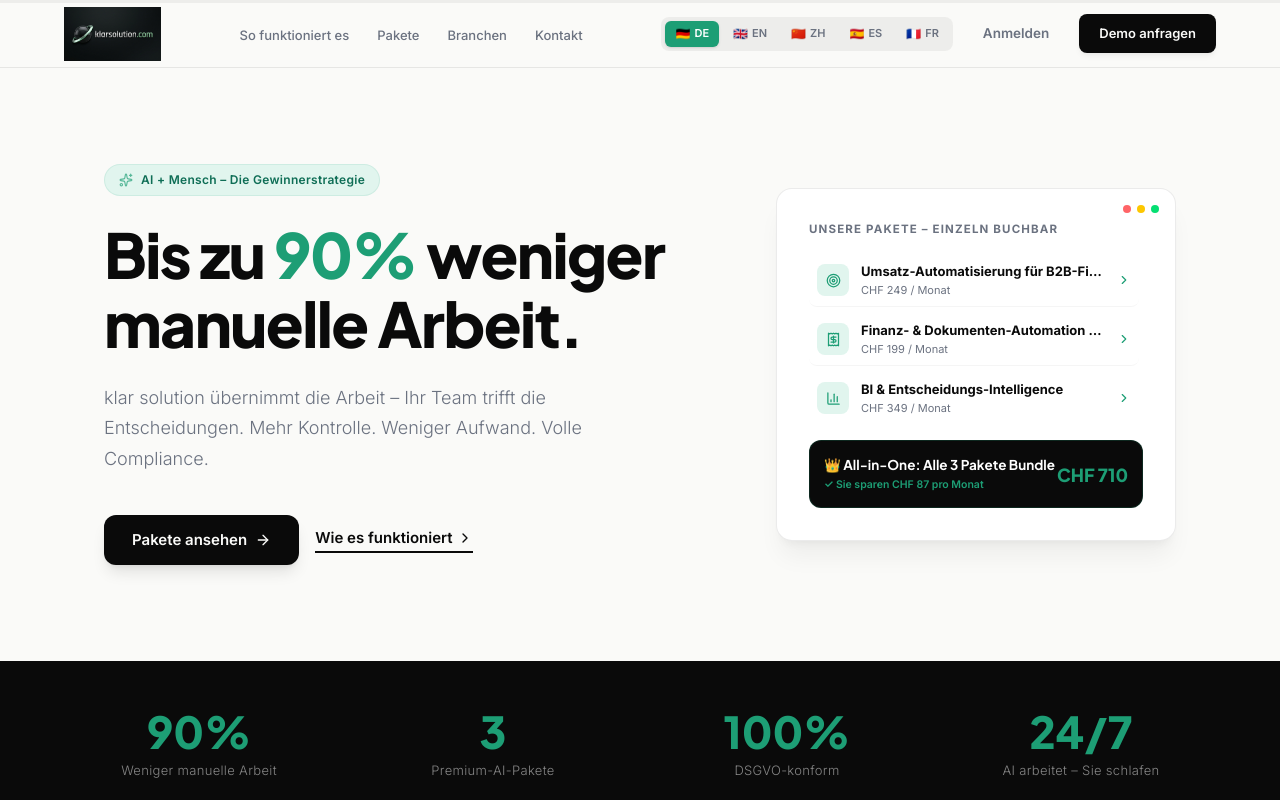
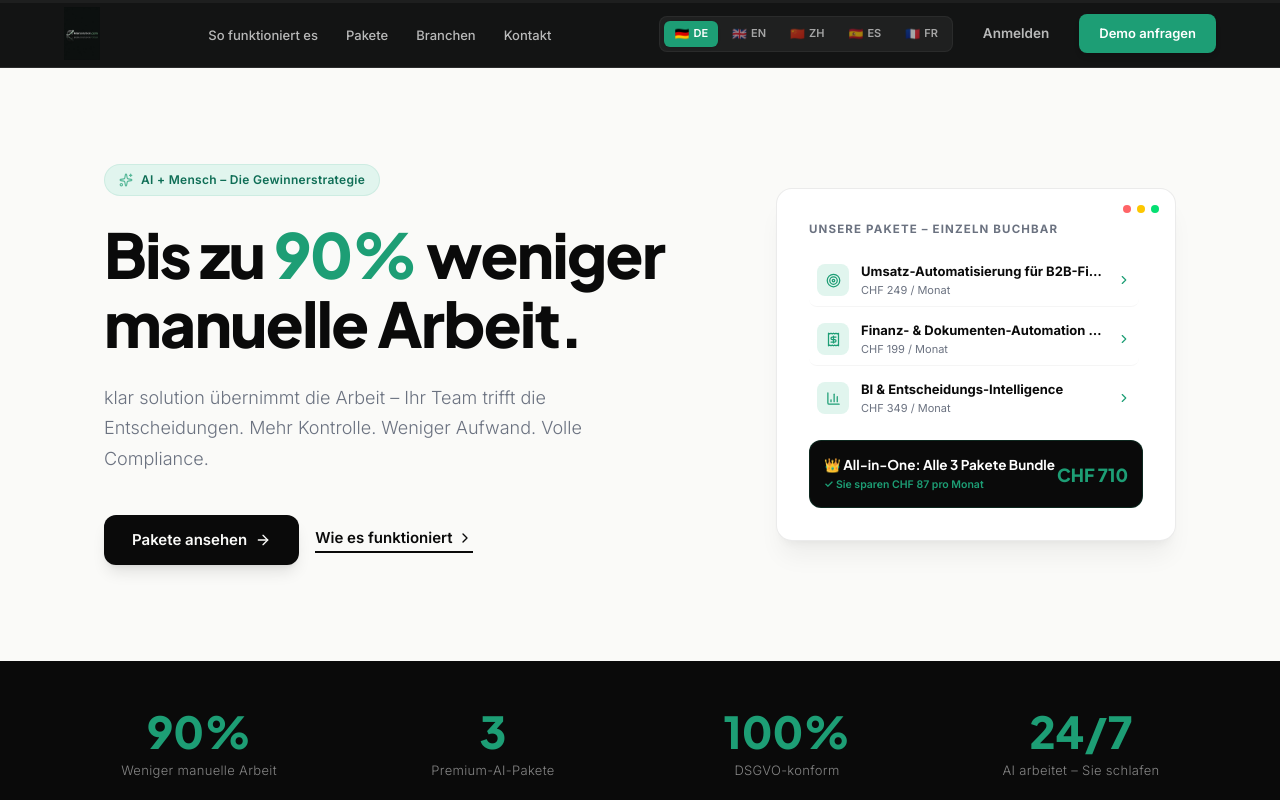
Before and after one commit to syedasgharkazmi/Klar-Solution, a React (Vite) app: page / in a window 1280 px wide. Shown: the top 800 px of the page. Built offline with nearby package versions, Linux system fonts and the light colour scheme.

Commit message:
style: update navigation bar to dark theme
Updated the navigation component background and link colors to match a dark mode aesthetic and ensured the logo renders in light mode.

```diff
--- a/src/App.tsx
+++ b/src/App.tsx
@@ -208,9 +208,9 @@ export default function App() {
     <div className="min-h-screen bg-brand-white text-brand-black selection:bg-accent/30 flex flex-col pt-[68px]">
 
       {/* NAVIGATION BAR */}
-      <nav className="fixed top-0 left-0 w-full z-50 bg-brand-white/92 backdrop-blur-md border-b border-brand-black/8 px-[5%] flex items-center justify-between h-[68px]" id="navbar">
+      <nav className="fixed top-0 left-0 w-full z-50 bg-[#070808]/95 backdrop-blur-md border-b border-white/10 px-[5%] flex items-center justify-between h-[68px]" id="navbar">
         {/* Scroll Progress Bar at the very top */}
-        <div className="absolute top-0 left-0 w-full h-[3px] bg-brand-black/5" id="scroll-progress-bg">
+        <div className="absolute top-0 left-0 w-full h-[3px] bg-white/5" id="scroll-progress-bg">
           <div
             className="h-full bg-accent transition-all duration-75 ease-out"
             style={{ width: `${scrollProgress}%` }}
@@ -219,28 +219,28 @@ export default function App() {
         </div>
 
         <a href="#" className="flex items-center" id="logo-nav-link">
-          <Logo />
+          <Logo lightText />
         </a>
 
         {/* Desktop Links */}
         <ul className="hidden lg:flex items-center gap-[28px] list-none" id="nav-desktop-links">
           <li>
-            <a href="#how" className="text-[13px] text-brand-muted hover:text-brand-black font-medium transition-colors font-sans" id="nav-link-how">
+            <a href="#how" className="text-[13px] text-white/70 hover:text-white font-medium transition-colors font-sans" id="nav-link-how">
               {t.nav.howItWorks}
             </a>
           </li>
           <li>
-            <a href="#packages" className="text-[13px] text-brand-muted hover:text-brand-black font-medium transition-colors font-sans" id="nav-link-packages">
+            <a href="#packages" className="text-[13px] text-white/70 hover:text-white font-medium transition-colors font-sans" id="nav-link-packages">
               {t.nav.packages}
             </a>
           </li>
           <li>
-            <a href="#use" className="text-[13px] text-brand-muted hover:text-brand-black font-medium transition-colors font-sans" id="nav-link-usecases">
+            <a href="#use" className="text-[13px] text-white/70 hover:text-white font-medium transition-colors font-sans" id="nav-link-usecases">
               {t.nav.useCases}
             </a>
           </li>
           <li>
-            <a href="#contact" className="text-[13px] text-brand-muted hover:text-brand-black font-medium transition-colors font-sans" id="nav-link-contact">
+            <a href="#contact" className="text-[13px] text-white/70 hover:text-white font-medium transition-colors font-sans" id="nav-link-contact">
               {t.nav.contact}
             </a>
           </li>
@@ -250,38 +250,38 @@ export default function App() {
         <div className="hidden lg:flex items-center gap-[16px]" id="nav-right-options">
 
           {/* Custom Elegant Lang Switcher */}
-          <div className="flex gap-1 bg-brand-black/5 p-1 rounded-lg" id="desktop-lang-switcher">
+          <div className="flex gap-1 bg-white/5 p-1 rounded-lg border border-white/5" id="desktop-lang-switcher">
             <button
               onClick={(e) => handleLangChange('de', e)}
-              className={`text-[12px] px-2.5 py-1 rounded-md font-medium transition-all cursor-pointer flex items-center gap-1 ${lang === 'de' ? 'bg-accent text-white shadow-sm' : 'text-brand-muted hover:text-brand-black'}`}
+              className={`text-[12px] px-2.5 py-1 rounded-md font-medium transition-all cursor-pointer flex items-center gap-1 ${lang === 'de' ? 'bg-accent text-white shadow-sm' : 'text-white/60 hover:text-white'}`}
               id="lang-de-btn"
             >
               <span>🇩🇪</span> <span className="text-[11px] font-semibold">DE</span>
             </button>
             <button
               onClick={(e) => handleLangChange('en', e)}
-              className={`text-[12px] px-2.5 py-1 rounded-md font-medium transition-all cursor-pointer flex items-center gap-1 ${lang === 'en' ? 'bg-accent text-white shadow-sm' : 'text-brand-muted hover:text-brand-black'}`}
+              className={`text-[12px] px-2.5 py-1 rounded-md font-medium transition-all cursor-pointer flex items-center gap-1 ${lang === 'en' ? 'bg-accent text-white shadow-sm' : 'text-white/60 hover:text-white'}`}
               id="lang-en-btn"
             >
               <span>🇬🇧</span> <span className="text-[11px] font-semibold">EN</span>
             </button>
             <button
               onClick={(e) => handleLangChange('zh', e)}
-              className={`text-[12px] px-2.5 py-1 rounded-md font-medium transition-all cursor-pointer flex items-center gap-1 ${lang === 'zh' ? 'bg-accent text-white shadow-sm' : 'text-brand-muted hover:text-brand-black'}`}
+              className={`text-[12px] px-2.5 py-1 rounded-md font-medium transition-all cursor-pointer flex items-center gap-1 ${lang === 'zh' ? 'bg-accent text-white shadow-sm' : 'text-white/60 hover:text-white'}`}
               id="lang-zh-btn"
             >
               <span>🇨🇳</span> <span className="text-[11px] font-semibold">ZH</span>
             </button>
             <button
               onClick={(e) => handleLangChange('es', e)}
-              className={`text-[12px] px-2.5 py-1 rounded-md font-medium transition-all cursor-pointer flex items-center gap-1 ${lang === 'es' ? 'bg-accent text-white shadow-sm' : 'text-brand-muted hover:text-brand-black'}`}
+              className={`text-[12px] px-2.5 py-1 rounded-md font-medium transition-all cursor-pointer flex items-center gap-1 ${lang === 'es' ? 'bg-accent text-white shadow-sm' : 'text-white/60 hover:text-white'}`}
               id="lang-es-btn"
             >
               <span>🇪🇸</span> <span className="text-[11px] font-semibold">ES</span>
             </button>
             <button
               onClick={(e) => handleLangChange('fr', e)}
-              className={`text-[12px] px-2.5 py-1 rounded-md font-medium transition-all cursor-pointer flex items-center gap-1 ${lang === 'fr' ? 'bg-accent text-white shadow-sm' : 'text-brand-muted hover:text-brand-black'}`}
+              className={`text-[12px] px-2.5 py-1 rounded-md font-medium transition-all cursor-pointer flex items-center gap-1 ${lang === 'fr' ? 'bg-accent text-white shadow-sm' : 'text-white/60 hover:text-white'}`}
               id="lang-fr-btn"
             >
               <span>🇫🇷</span> <span className="text-[11px] font-semibold">FR</span>
@@ -290,7 +290,7 @@ export default function App() {
 
           <button
             onClick={() => setAuthPageOpen(true)}
-            className="text-[13.5px] text-brand-muted hover:text-brand-black px-3.5 py-2 rounded-lg font-semibold cursor-pointer transition-colors font-sans"
+            className="text-[13.5px] text-white/70 hover:text-white px-3.5 py-2 rounded-lg font-semibold cursor-pointer transition-colors font-sans"
             id="nav-signin-btn"
           >
             {navLoginLabels[lang]}
@@ -298,7 +298,7 @@ export default function App() {
 
           <button
             onClick={() => handleOpenModal('demo')}
-            className="bg-brand-black text-brand-white hover:bg-accent border-none px-5 py-2.5 rounded-lg text-[13px] font-semibold cursor-pointer transition-colors font-sans shadow-md shadow-brand-black/5"
+            className="bg-accent text-white hover:bg-accent/90 border-none px-5 py-2.5 rounded-lg text-[13px] font-semibold cursor-pointer transition-colors font-sans shadow-md"
             id="nav-cta-btn"
           >
             {t.nav.cta}
@@ -309,7 +309,7 @@ export default function App() {
         <div className="flex lg:hidden items-center gap-3" id="nav-mobile-toggle-wrapper">
           <button
             onClick={() => handleOpenModal('demo')}
-            className="md:inline-block bg-brand-black text-brand-white px-3.5 py-2 rounded-lg text-[12px] font-semibold cursor-pointer transition-colors font-sans"
+            className="md:inline-block bg-accent text-white px-3.5 py-2 rounded-lg text-[12px] font-semibold cursor-pointer transition-colors font-sans"
             id="mobile-nav-cta-btn"
           >
             {t.nav.cta}
@@ -317,7 +317,7 @@ export default function App() {
 
           <button
             onClick={() => setMobileMenuOpen(!mobileMenuOpen)}
-            className="p-1 text-brand-black hover:text-accent cursor-pointer"
+            className="p-1 text-white/80 hover:text-white cursor-pointer"
             id="mobile-menu-toggle"
             aria-label="Toggle menu"
           >
@@ -334,15 +334,15 @@ export default function App() {
             animate={{ opacity: 1, height: 'auto' }}
             exit={{ opacity: 0, height: 0 }}
             transition={{ duration: 0.2 }}
-            className="fixed top-[68px] left-0 w-full bg-brand-white border-b border-brand-black/8 z-40 lg:hidden px-[5%] py-6 flex flex-col gap-6 shadow-xl"
+            className="fixed top-[68px] left-0 w-full bg-[#070808] border-b border-white/10 z-40 lg:hidden px-[5%] py-6 flex flex-col gap-6 shadow-xl"
             id="mobile-links-container"
           >
-            <ul className="flex flex-col gap-4 list-none" id="mobile-links-list">
+            <ul className="flex flex-col gap-3 list-none" id="mobile-links-list">
               <li>
                 <a
                   href="#how"
                   onClick={() => setMobileMenuOpen(false)}
-                  className="block text-[15px] text-brand-muted hover:text-brand-black font-semibold transition-colors font-sans"
+                  className="block text-[15px] text-white/80 hover:text-white font-semibold transition-colors font-sans"
                   id="mobile-link-how"
                 >
                   {t.nav.howItWorks}
@@ -352,7 +352,7 @@ export default function App() {
                 <a
                   href="#packages"
                   onClick={() => setMobileMenuOpen(false)}
-                  className="block text-[15px] text-brand-muted hover:text-brand-black font-semibold transition-colors font-sans"
+                  className="block text-[15px] text-white/80 hover:text-white font-semibold transition-colors font-sans"
                   id="mobile-link-packages"
                 >
                   {t.nav.packages}
@@ -362,7 +362,7 @@ export default function App() {
                 <a
                   href="#use"
                   onClick={() => setMobileMenuOpen(false)}
-                  className="block text-[15px] text-brand-muted hover:text-brand-black font-semibold transition-colors font-sans"
+                  className="block text-[15px] text-white/80 hover:text-white font-semibold transition-colors font-sans"
                   id="mobile-link-usecases"
                 >
                   {t.nav.useCases}
@@ -372,7 +372,7 @@ export default function App() {
                 <a
                   href="#contact"
                   onClick={() => setMobileMenuOpen(false)}
-                  className="block text-[15px] text-brand-muted hover:text-brand-black font-semibold transition-colors font-sans"
+                  className="block text-[15px] text-white/80 hover:text-white font-semibold transition-colors font-sans"
                   id="mobile-link-contact"
                 >
                   {t.nav.contact}
@@ -381,7 +381,7 @@ export default function App() {
               <li className="pt-2">
                 <button
                   onClick={() => { setMobileMenuOpen(false); setAuthPageOpen(true); }}
-                  className="w-full text-center bg-accent-light text-accent-dim hover:bg-accent hover:text-white px-4 py-2.5 rounded-xl text-[14px] font-bold font-sans flex items-center justify-center gap-2 cursor-pointer transition-all"
+                  className="w-full text-center bg-white/10 text-white hover:bg-accent px-4 py-2.5 rounded-xl text-[14px] font-bold font-sans flex items-center justify-center gap-2 cursor-pointer transition-all"
                   id="mobile-link-signin"
                 >
                   <User size={15} />
@@ -390,44 +390,44 @@ export default function App() {
               </li>
             </ul>
 
-            <div className="h-[0.5px] bg-brand-black/8 my-1" id="mobile-menu-divider" />
+            <div className="h-[0.5px] bg-white/10 my-1" id="mobile-menu-divider" />
 
             {/* Language switches in mobile */}
             <div className="flex flex-wrap gap-2.5 items-center" id="mobile-languages-switcher">
-              <span className="text-[12px] text-brand-muted font-medium font-sans flex items-center gap-1">
+              <span className="text-[12px] text-white/65 font-medium font-sans flex items-center gap-1">
                 <Globe size={14} className="text-accent" /> Language:
               </span>
               <button
                 onClick={(e) => { handleLangChange('de', e); setMobileMenuOpen(false); }}
-                className={`text-[12px] px-2.5 py-1.5 rounded-md font-semibold ${lang === 'de' ? 'bg-accent-light text-accent-dim' : 'bg-brand-black/5 text-brand-muted'}`}
+                className={`text-[12px] px-2.5 py-1.5 rounded-md font-semibold ${lang === 'de' ? 'bg-accent text-white' : 'bg-white/5 text-white/60'}`}
                 id="mob-lang-de"
               >
                 🇩🇪 DE
               </button>
               <button
                 onClick={(e) => { handleLangChange('en', e); setMobileMenuOpen(false); }}
-                className={`text-[12px] px-2.5 py-1.5 rounded-md font-semibold ${lang === 'en' ? 'bg-accent-light text-accent-dim' : 'bg-brand-black/5 text-brand-muted'}`}
+                className={`text-[12px] px-2.5 py-1.5 rounded-md font-semibold ${lang === 'en' ? 'bg-accent text-white' : 'bg-white/5 text-white/60'}`}
                 id="mob-lang-en"
               >
                 🇬🇧 EN
               </button>
               <button
                 onClick={(e) => { handleLangChange('zh', e); setMobileMenuOpen(false); }}
-                className={`text-[12px] px-2.5 py-1.5 rounded-md font-semibold ${lang === 'zh' ? 'bg-accent-light text-accent-dim' : 'bg-brand-black/5 text-brand-muted'}`}
+                className={`text-[12px] px-2.5 py-1.5 rounded-md font-semibold ${lang === 'zh' ? 'bg-accent text-white' : 'bg-white/5 text-white/60'}`}
                 id="mob-lang-zh"
               >
                 🇨🇳 中文
               </button>
               <button
                 onClick={(e) => { handleLangChange('es', e); setMobileMenuOpen(false); }}
-                className={`text-[12px] px-2.5 py-1.5 rounded-md font-semibold ${lang === 'es' ? 'bg-accent-light text-accent-dim' : 'bg-brand-black/5 text-brand-muted'}`}
+                className={`text-[12px] px-2.5 py-1.5 rounded-md font-semibold ${lang === 'es' ? 'bg-accent text-white' : 'bg-white/5 text-white/60'}`}
                 id="mob-lang-es"
               >
                 🇪🇸 ES
               </button>
               <button
                 onClick={(e) => { handleLangChange('fr', e); setMobileMenuOpen(false); }}
-                className={`text-[12px] px-2.5 py-1.5 rounded-md font-semibold ${lang === 'fr' ? 'bg-accent-light text-accent-dim' : 'bg-brand-black/5 text-brand-muted'}`}
+                className={`text-[12px] px-2.5 py-1.5 rounded-md font-semibold ${lang === 'fr' ? 'bg-accent text-white' : 'bg-white/5 text-white/60'}`}
                 id="mob-lang-fr"
               >
                 🇫🇷 FR
@@ -890,14 +890,15 @@ export default function App() {
       </div>
 
       {/* FOOTER */}
-      <footer className="px-[5%] py-16 grid grid-cols-1 md:grid-cols-2 lg:grid-cols-12 gap-12 max-w-[1200px] mx-auto border-t border-brand-black/8 mt-auto" id="footer">
+      <footer className="w-full bg-[#070808] text-white border-t border-white/10 mt-auto py-16" id="footer">
+        <div className="px-[5%] grid grid-cols-1 md:grid-cols-2 lg:grid-cols-12 gap-12 max-w-[1200px] mx-auto">
           <div className="lg:col-span-5 flex flex-col items-start" id="footer-logo-brand">
-          <Logo className="mb-4" />
-          <p className="text-[14px] text-brand-muted leading-[1.7] max-w-[280px] font-sans" id="footer-brand-text">
+            <Logo className="mb-4" lightText />
+            <p className="text-[14px] text-white/55 leading-[1.7] max-w-[280px] font-sans" id="footer-brand-text">
               {t.footer.brandText}
             </p>
 
-          <div className="inline-flex items-center gap-1.5 bg-accent-light text-accent-dim text-[12px] font-semibold px-3.5 py-1.5 rounded-full mt-6" id="footer-compliant-badge">
+            <div className="inline-flex items-center gap-1.5 bg-white/5 text-white/80 text-[12px] font-semibold px-3.5 py-1.5 rounded-full mt-6 border border-white/5" id="footer-compliant-badge">
               <ShieldCheck size={14} className="text-accent" />
               {t.footer.compliantBadge}
             </div>
@@ -905,22 +906,22 @@ export default function App() {
 
           {/* Product links col */}
           <div className="lg:col-span-2 flex flex-col font-sans" id="footer-col-1">
-          <h4 className="font-display text-[14px] font-extrabold text-brand-black mb-5 tracking-wide">
+            <h4 className="font-display text-[14px] font-extrabold text-white mb-5 tracking-wide">
               {t.footer.product}
             </h4>
             <ul className="flex flex-col gap-3 list-none p-0 m-0" id="footer-links-1">
               <li>
-              <a href="#how" className="text-[13.5px] text-brand-muted hover:text-brand-black transition-colors">
+                <a href="#how" className="text-[13.5px] text-white/60 hover:text-white transition-colors">
                   {t.nav.howItWorks}
                 </a>
               </li>
               <li>
-              <a href="#packages" className="text-[13.5px] text-brand-muted hover:text-brand-black transition-colors">
+                <a href="#packages" className="text-[13.5px] text-white/60 hover:text-white transition-colors">
                   {t.nav.packages}
                 </a>
               </li>
               <li>
-              <a href="#use" className="text-[13.5px] text-brand-muted hover:text-brand-black transition-colors">
+                <a href="#use" className="text-[13.5px] text-white/60 hover:text-white transition-colors">
                   {t.nav.useCases}
                 </a>
               </li>
@@ -929,22 +930,22 @@ export default function App() {
 
           {/* Company links col */}
           <div className="lg:col-span-2 flex flex-col font-sans" id="footer-col-2">
-          <h4 className="font-display text-[14px] font-extrabold text-brand-black mb-5 tracking-wide">
+            <h4 className="font-display text-[14px] font-extrabold text-white mb-5 tracking-wide">
               {t.footer.company}
             </h4>
             <ul className="flex flex-col gap-3 list-none p-0 m-0" id="footer-links-2">
               <li>
-              <a href="#contact" className="text-[13.5px] text-brand-muted hover:text-brand-black transition-colors">
+                <a href="#contact" className="text-[13.5px] text-white/60 hover:text-white transition-colors">
                   {t.nav.contact}
                 </a>
               </li>
               <li>
-              <a href="#" className="text-[13.5px] text-brand-muted hover:text-brand-black transition-colors">
+                <a href="#" className="text-[13.5px] text-white/60 hover:text-white transition-colors">
                   {t.footer.aboutUs}
                 </a>
               </li>
               <li>
-              <a href="#" className="text-[13.5px] text-brand-muted hover:text-brand-black transition-colors">
+                <a href="#" className="text-[13.5px] text-white/60 hover:text-white transition-colors">
                   {t.footer.blog}
                 </a>
               </li>
@@ -953,34 +954,35 @@ export default function App() {
 
           {/* Legal links col */}
           <div className="lg:col-span-3 flex flex-col font-sans" id="footer-col-3">
-          <h4 className="font-display text-[14px] font-extrabold text-brand-black mb-5 tracking-wide">
+            <h4 className="font-display text-[14px] font-extrabold text-white mb-5 tracking-wide">
               {t.footer.legal}
             </h4>
             <ul className="flex flex-col gap-3 list-none p-0 m-0" id="footer-links-3">
               <li>
-              <a href="#" className="text-[13.5px] text-brand-muted hover:text-brand-black transition-colors">
+                <a href="#" className="text-[13.5px] text-white/60 hover:text-white transition-colors">
                   {t.footer.privacy}
                 </a>
               </li>
               <li>
-              <a href="#" className="text-[13.5px] text-brand-muted hover:text-brand-black transition-colors">
+                <a href="#" className="text-[13.5px] text-white/60 hover:text-white transition-colors">
                   {t.footer.imprint}
                 </a>
               </li>
               <li>
-              <a href="#" className="text-[13.5px] text-brand-muted hover:text-brand-black transition-colors">
+                <a href="#" className="text-[13.5px] text-white/60 hover:text-white transition-colors">
                   {t.footer.terms}
                 </a>
               </li>
             </ul>
           </div>
+        </div>
       </footer>
 
       {/* FOOTER BOTTOM BAR */}
-      <div className="border-t border-brand-black/8 py-6 px-[5%]" id="footer-bottom-bar">
-        <div className="max-w-[1200px] mx-auto flex flex-col sm:flex-row justify-between items-center gap-4 text-[13px] text-brand-muted font-sans" id="footer-bottom-flex">
+      <div className="bg-[#030404] py-6 px-[5%] border-t border-white/5" id="footer-bottom-bar">
+        <div className="max-w-[1200px] mx-auto flex flex-col sm:flex-row justify-between items-center gap-4 text-[13px] text-white/50 font-sans" id="footer-bottom-flex">
           <span>{t.footer.rights}</span>
-          <span className="font-semibold">{t.footer.madeIn}</span>
+          <span className="font-semibold text-white/60">{t.footer.madeIn}</span>
         </div>
       </div>
 
```
Also changed, not shown: public/logo.png. Lines whose indentation alone changed are shown as unchanged.
